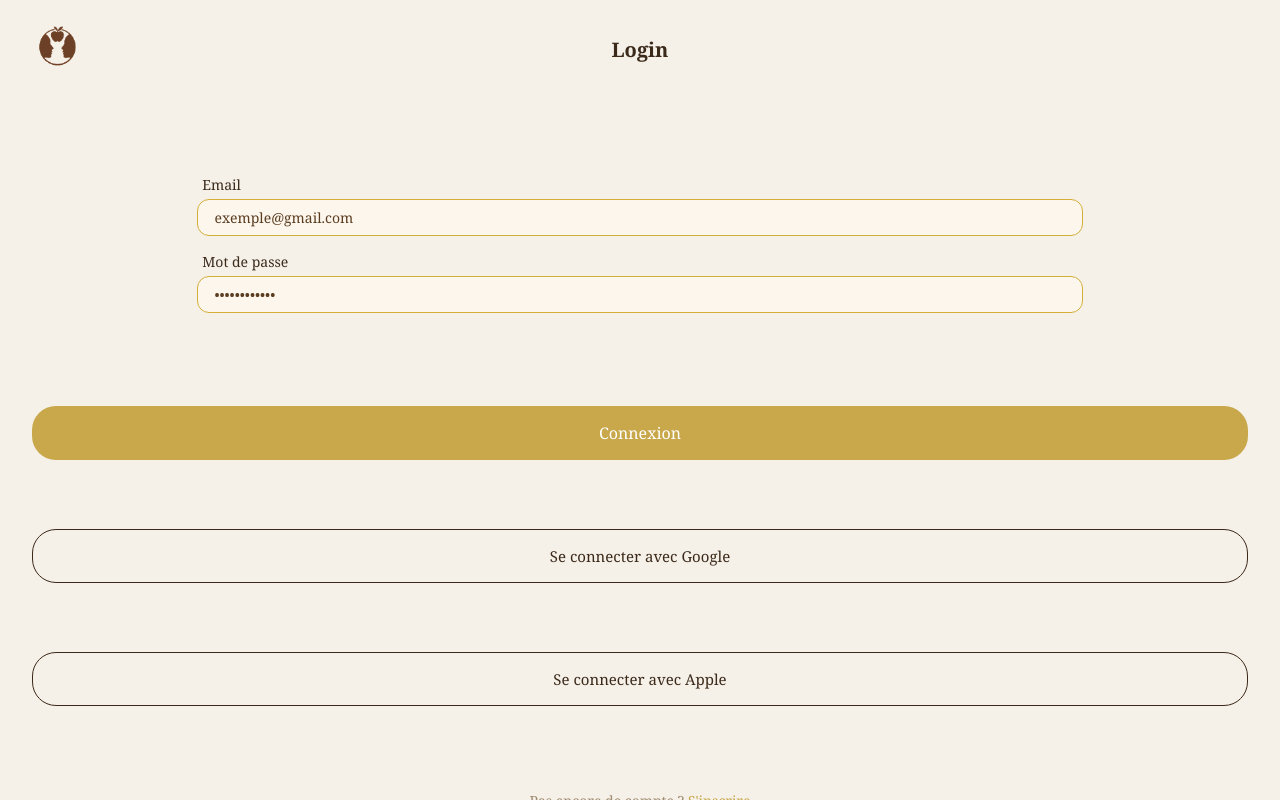
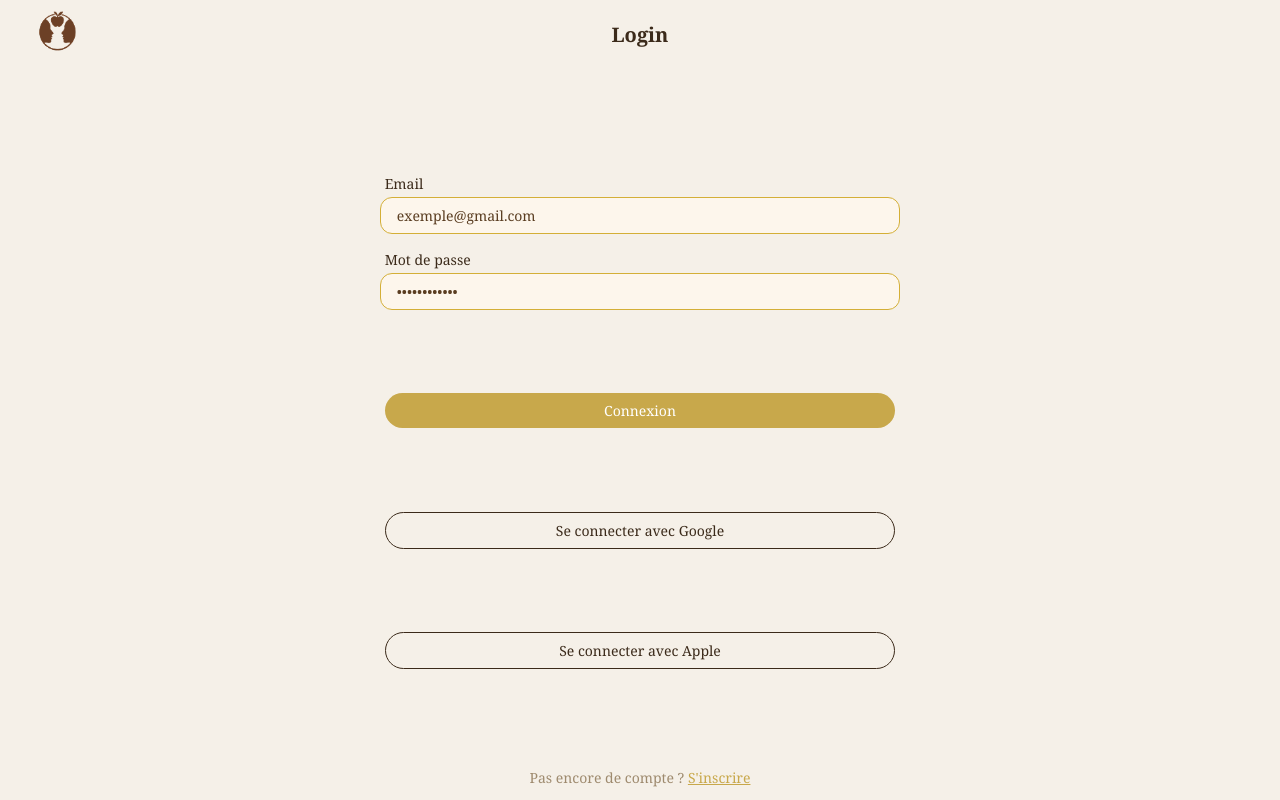
Before and after one commit to IllonaSab/NutriAI, a React (Create React App) app in the folder front/: page / in a window 1280 px wide. Built offline with nearby package versions, Linux system fonts and the light colour scheme.

Commit message:
feat: Button primary et secondary

```diff
--- a/front/src/components/Button.jsx
+++ b/front/src/components/Button.jsx
@@ -0,0 +1,27 @@
+import theme from '../theme'
+
+const Button = ({ label, onClick, variant = 'primary', fullWidth = true }) => {
+  const styles = {
+   button: {
+     padding: `${theme.spacing.sm} ${theme.spacing.md}`,
+     borderRadius: theme.borderRadius.large,
+     border: variant === 'primary' ? 'none' : `1px solid ${theme.colors.secondary}`,
+     backgroundColor: variant === 'primary' ? theme.colors.primary : 'transparent',
+     color: variant === 'primary' ? theme.colors.textLight : theme.colors.secondary,
+     fontSize: '14px',
+     cursor: 'pointer',
+     fontFamily: theme.fonts.primary,
+     width: '42%',
+    }
+  }
+
+  return (
+    <div style={{ display: 'flex', justifyContent: 'center', width: '100%' }}>
+    <button style={styles.button} onClick={onClick}>
+      {label}
+    </button>
+  </div>
+  )
+}
+
+export default Button
--- a/front/src/components/Input.jsx
+++ b/front/src/components/Input.jsx
@@ -27,7 +27,7 @@ const styles = {
     fontSize: '14px',
     color: theme.colors.textPrimary,
     fontFamily: theme.fonts.primary,
-      width: '72%',
+      width: '42%',
   },
   input: {
     padding: `${theme.spacing.sm} ${theme.spacing.md}`,
@@ -38,7 +38,7 @@ const styles = {
     color: theme.colors.textPrimary,
     outline: 'none',
     fontFamily: theme.fonts.primary,
-    width: '70%',
+    width: '40%',
   }
 }
 
--- a/front/src/pages/Login.jsx
+++ b/front/src/pages/Login.jsx
@@ -2,6 +2,7 @@ import { useState } from 'react'
 import theme from '../theme'
 
 import Input from '../components/Input'
+import Button from '../components/Button'
 
 const Login = () => {
   const [email, setEmail] = useState('')
@@ -48,19 +49,13 @@ const Login = () => {
 
 
         {/* Bouton Connexion */}
-        <button style={styles.btnPrimary} onClick={handleLogin}>
-          Connexion
-        </button>
+        <Button label="Connexion" onClick={handleLogin} variant="primary" />
 
         {/* Bouton Google */}
-        <button style={styles.btnSecondary} onClick={handleGoogle}>
-          Se connecter avec Google
-        </button>
+        <Button label="Se connecter avec Google" onClick={handleGoogle} variant="secondary" />
 
         {/* Bouton Apple */}
-        <button style={styles.btnSecondary} onClick={handleApple}>
-          Se connecter avec Apple
-        </button>
+        <Button label="Se connecter avec Apple" onClick={handleApple} variant="secondary" />
 
         {/* Lien Register */}
         <p style={styles.registerLink}>
@@ -81,12 +76,13 @@ const styles = {
   padding: `${theme.spacing.lg} ${theme.spacing.xl}`,
   justifyContent: 'space-between',
 },
-  header: {
+header: {
   display: 'flex',
   alignItems: 'center',
   justifyContent: 'flex-start',
   width: '100%',
   position: 'relative',
+  marginTop: theme.spacing.sm,
 },
   logo: {
   width: '50px',
--- a/front/src/theme.js
+++ b/front/src/theme.js
@@ -42,10 +42,10 @@ const theme = {
   },
 
   spacing: {
-    xs: '5px',
+    xs: '4px',
     sm: '8px',
     md: '16px',
-    lg: '24px',
+    lg: '1px',
     xl: '32px',
   }
 }
```
